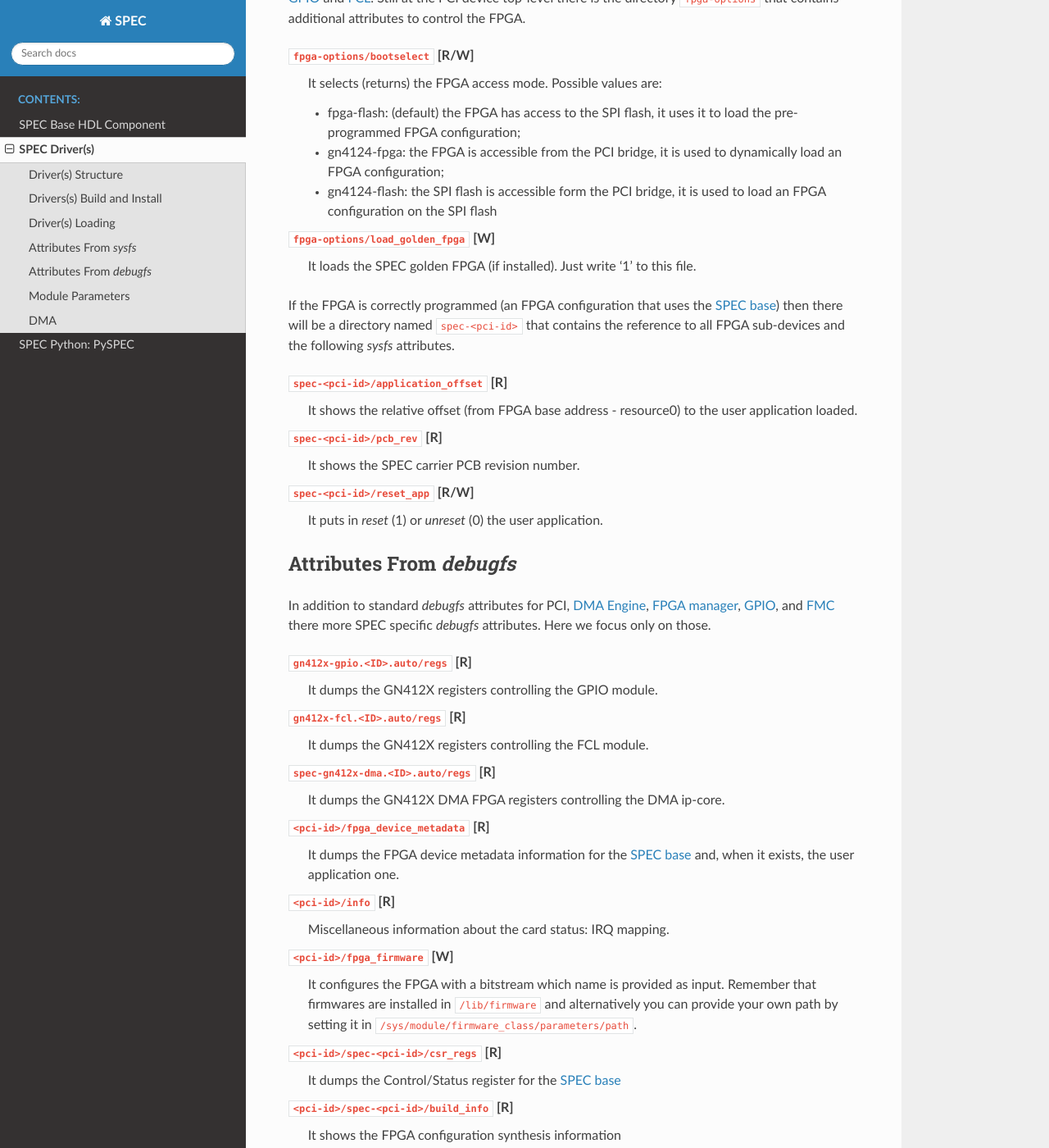
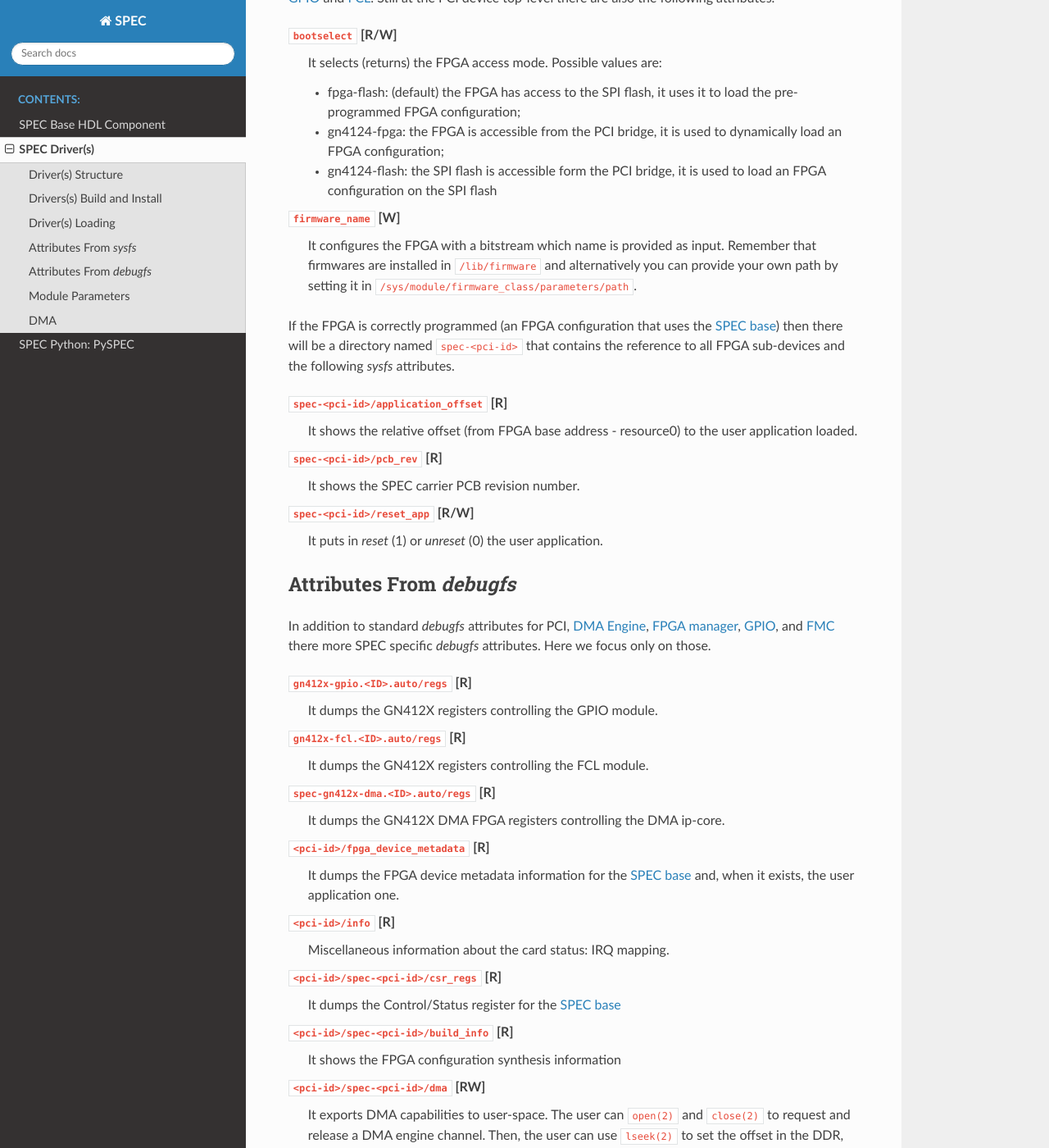
Before and after one commit to vascoguita/spec, a Sphinx documentation site: the page built from doc/sw-driver.rst, in a window 1280 px wide and 1400 px high, scrolled down 3135 px. Shown: the whole window at 82% size. Built offline with Sphinx 7.4.7 and the Read the Docs theme 2.0.0, drawn with Linux system fonts in a browser that asks for light colours; some of the changed text lies outside the part shown.

Commit message:
doc: update attribute description
Signed-off-by: Federico Vaga <federico.vaga@cern.ch>

```diff
--- a/doc/sw-driver.rst
+++ b/doc/sw-driver.rst
@@ -180,10 +180,9 @@ attributes.  Here we focus only on those.
 
 At PCI device top-level we can see the `DMA Engine`_ interface and the
 GN412x sub-devices for :ref:`GPIO<gn4124_gpio>` and :ref:`FCL<gn4124_fcl>`.
-Still at the PCI device top-level there is the directory ``fpga-options``
-that contains additional attributes to control the FPGA.
+Still at the PCI device top-level there are also the following attributes.
 
-``fpga-options/bootselect`` [R/W]
+``bootselect`` [R/W]
   It selects (returns) the FPGA access mode. Possible values are:
 
   - fpga-flash: (default) the FPGA has access to the SPI flash, it uses it
@@ -193,8 +192,12 @@ that contains additional attributes to control the FPGA.
   - gn4124-flash: the SPI flash is accessible form the PCI bridge, it is used
     to load an FPGA configuration on the SPI flash
 
-``fpga-options/load_golden_fpga`` [W]
-  It loads the SPEC golden FPGA (if installed). Just write '1' to this file.
+``firmware_name`` [W]
+  It configures the FPGA with a bitstream which name is provided as input.
+  Remember that firmwares are installed in ``/lib/firmware`` and alternatively
+  you can provide your own path by setting it in
+  ``/sys/module/firmware_class/parameters/path``.
+
 
 If the FPGA is correctly programmed (an FPGA configuration that uses the
 :ref:`SPEC base<spec_hdl_spec_base>`) then there will be a directory named
@@ -237,12 +240,6 @@ attributes.  Here we focus only on those.
 
 ``<pci-id>/info`` [R]
   Miscellaneous information about the card status: IRQ mapping.
-
-``<pci-id>/fpga_firmware`` [W]
-  It configures the FPGA with a bitstream which name is provided as input.
-  Remember that firmwares are installed in ``/lib/firmware`` and alternatively
-  you can provide your own path by setting it in
-  ``/sys/module/firmware_class/parameters/path``.
 
 ``<pci-id>/spec-<pci-id>/csr_regs`` [R]
   It dumps the Control/Status register for
```
